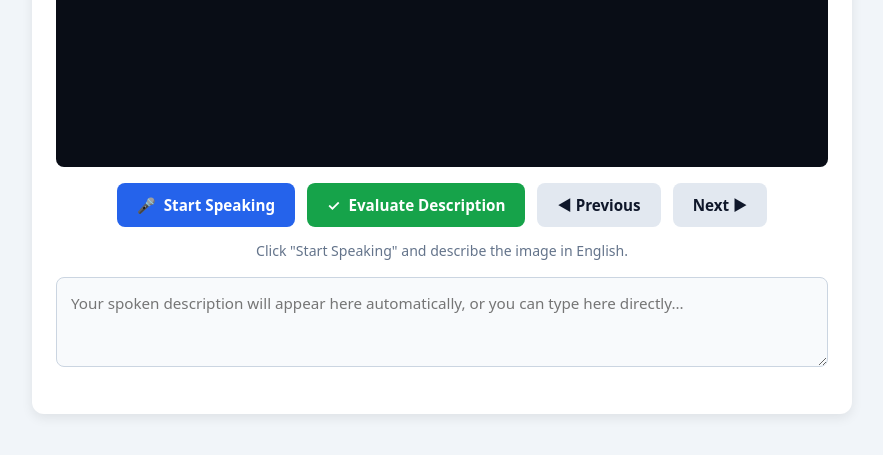
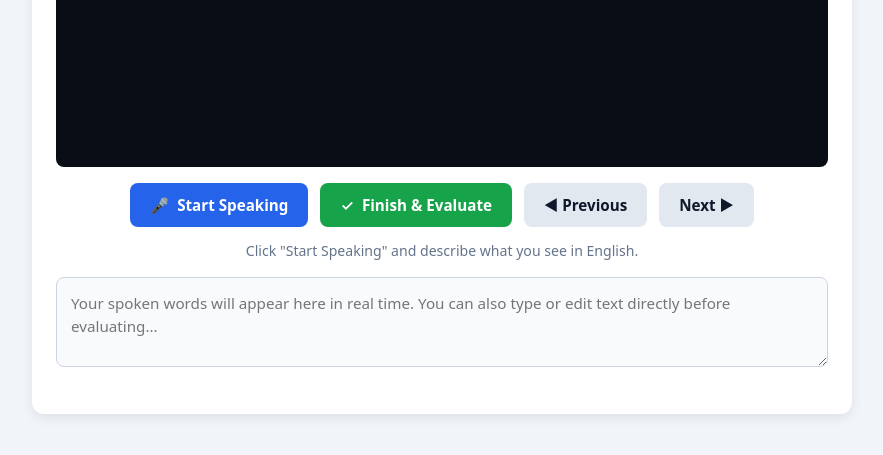
Before and after one commit to lugardolopezopaternina-lang/describeimage, a plain HTML site: page index.html in a window 1280 px wide. Shown: the part 337-792 px from the top of the page, without its empty margins (198-1081 px from the left). Drawn offline with Linux system fonts and the light colour scheme.

Commit message:
Update index.html

```diff
--- a/index.html
+++ b/index.html
@@ -254,15 +254,15 @@
       <span id="record-icon">🎤</span> <span id="record-text">Start Speaking</span>
     </button>
     <button id="btn-evaluate" class="btn-evaluate">
-      <span>✓</span> <span>Evaluate Description</span>
+      <span>✓</span> <span>Finish & Evaluate</span>
     </button>
     <button id="btn-prev" class="btn-nav">◀ Previous</button>
     <button id="btn-next" class="btn-nav">Next ▶</button>
   </div>
 
-  <div id="status-text" class="status-bar">Click "Start Speaking" and describe the image in English.</div>
+  <div id="status-text" class="status-bar">Click "Start Speaking" and describe what you see in English.</div>
 
-  <textarea id="transcript-input" class="transcription-area" placeholder="Your spoken description will appear here automatically, or you can type here directly..."></textarea>
+  <textarea id="transcript-input" class="transcription-area" placeholder="Your spoken words will appear here in real time. You can also type or edit text directly before evaluating..."></textarea>
 
   <div id="feedback-panel" class="feedback-card">
     <div class="score-summary">
```
